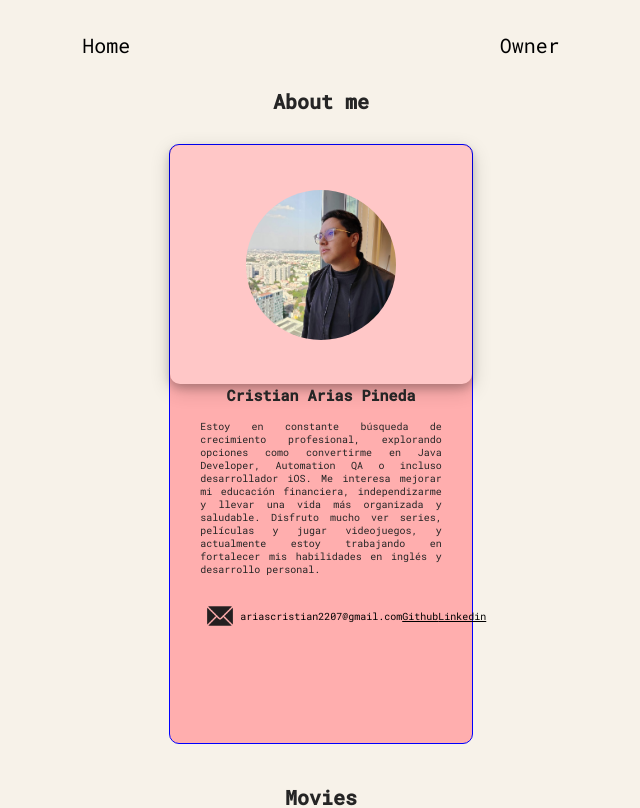
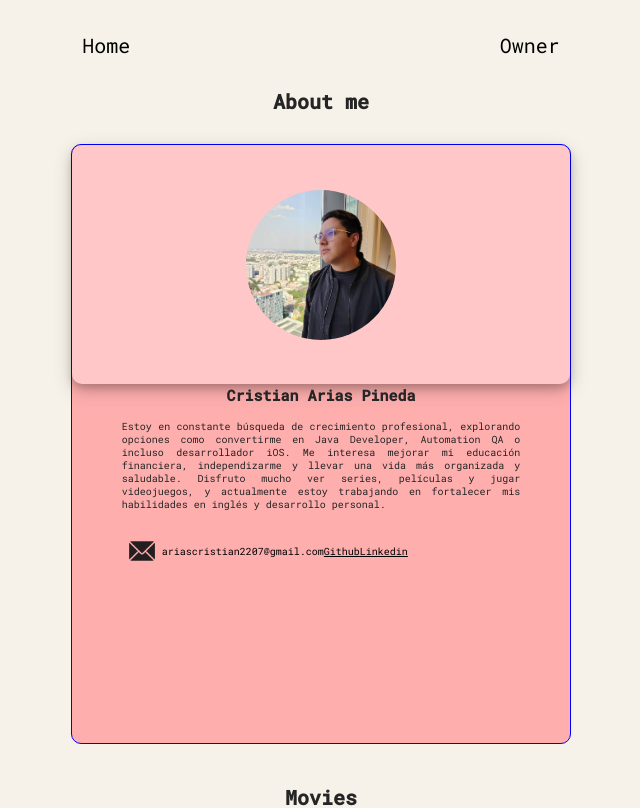
Before and after one commit to crisaridev/react-sesion, a React (Vite) app: page /Owner in a window 1280 px wide. Shown: the top 808 px of the page, without its empty margins (319-959 px from the left). Built offline with nearby package versions, Linux system fonts and the light colour scheme.

Commit message:
change minwidth value from Card Component

```diff
--- a/src/components/Card.jsx
+++ b/src/components/Card.jsx
@@ -46,7 +46,7 @@ export default function Card (){
     margin: "0 auto",
     borderRadius: "10px",
     marginTop: "30px",
-    maxWidth: "600px"
+    minWidth: "500px"
 
   }
   const emailStyle = {
```
